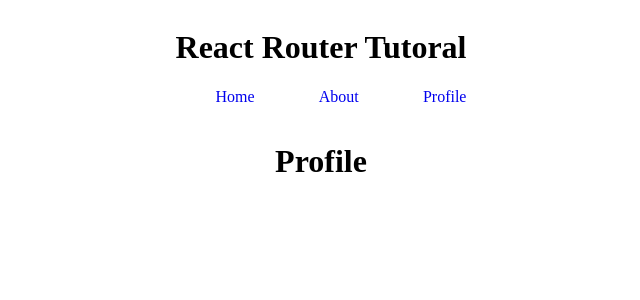
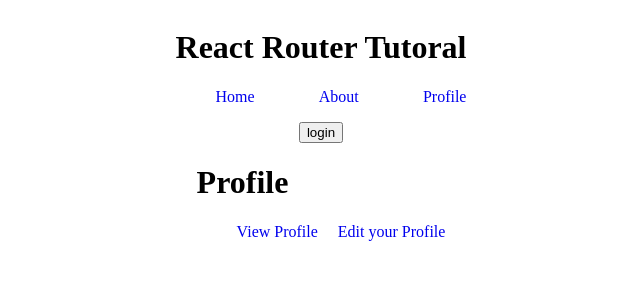
Before and after one commit to Akogwu24/react-router-practice, a React (Create React App) app: page /profile in a window 1280 px wide. Shown: the top 300 px of the page, without its empty margins (319-959 px from the left). Built offline with nearby package versions, Linux system fonts and the light colour scheme.

Commit message:
nested routes

```diff
--- a/src/App.css
+++ b/src/App.css
@@ -14,3 +14,6 @@
 a {
   text-decoration: none;
 }
+.mr {
+  margin-right: 20px;
+}
--- a/src/App.js
+++ b/src/App.js
@@ -1,3 +1,4 @@
+import { useState } from 'react';
 import { BrowserRouter, Switch, Route } from 'react-router-dom';
 import './App.css';
 import { NotFound } from './pages/404';
@@ -8,14 +9,20 @@
 import Profile from './pages/Profile';
 
 function App() {
+  const [login, setLogin] = useState(false);
   return (
-    <BrowserRouter basename='/basename_akogwu'>
+    <BrowserRouter>
       <div className='App'>
         <Header />
+        <button onClick={() => setLogin(!login)}>
+          {login ? 'logout' : 'login'}
+        </button>
         <Switch>
           <Route path='/' exact component={Home} />
           <Route path='/about' component={About} />
-          <Route path='/profile' component={Profile} />
+          <Route path='/profile'>
+            <Profile />
+          </Route>
           <Route path='/post/:id' component={Post} />
           <Route component={NotFound} />
         </Switch>
--- /dev/null
+++ b/src/components/EditProfile.jsx
@@ -0,0 +1,10 @@
+import React from 'react';
+
+const EditProfile = () => {
+  return (
+    <div>
+      <h1>Edit Profie Page</h1>
+    </div>
+  );
+};
+export default EditProfile;
--- /dev/null
+++ b/src/components/ViewProfile.jsx
@@ -0,0 +1,11 @@
+import React from 'react';
+
+const ViewProfile = () => {
+  return (
+    <div>
+      <h1>View Profle page</h1>
+    </div>
+  );
+};
+
+export default ViewProfile;
--- a/src/pages/Profile.jsx
+++ b/src/pages/Profile.jsx
@@ -1,7 +1,25 @@
+import { Link, Switch, Route, useRouteMatch } from 'react-router-dom';
+import EditProfile from '../components/EditProfile';
+import ViewProfile from '../components/ViewProfile';
+
 const Profile = () => {
+  const { path, url } = useRouteMatch();
+  console.log([useRouteMatch(), path, url]);
   return (
     <div>
       <h1>Profile</h1>
+      <ul>
+        <li className='mr'>
+          <Link to={`${url}/view-profile`}>View Profile</Link>
+        </li>
+        <li>
+          <Link to={`${url}/edith-profile`}>Edit your Profile</Link>
+        </li>
+      </ul>
+      <Switch>
+        <Route path={`${path}/view-profile`} exact component={ViewProfile} />
+        <Route path={`${path}/edith-profile`} exact component={EditProfile} />
+      </Switch>
     </div>
   );
 };
```
